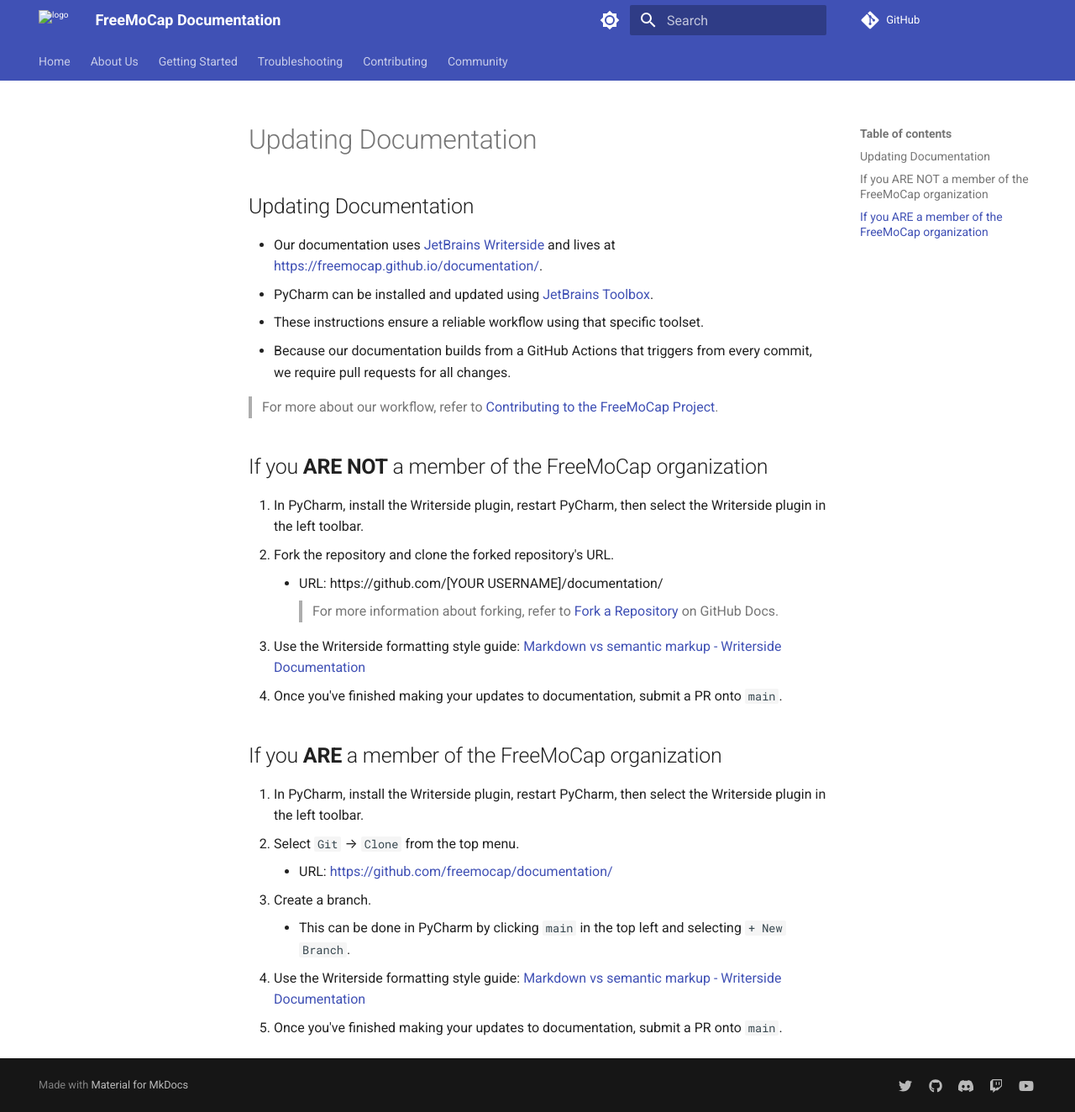
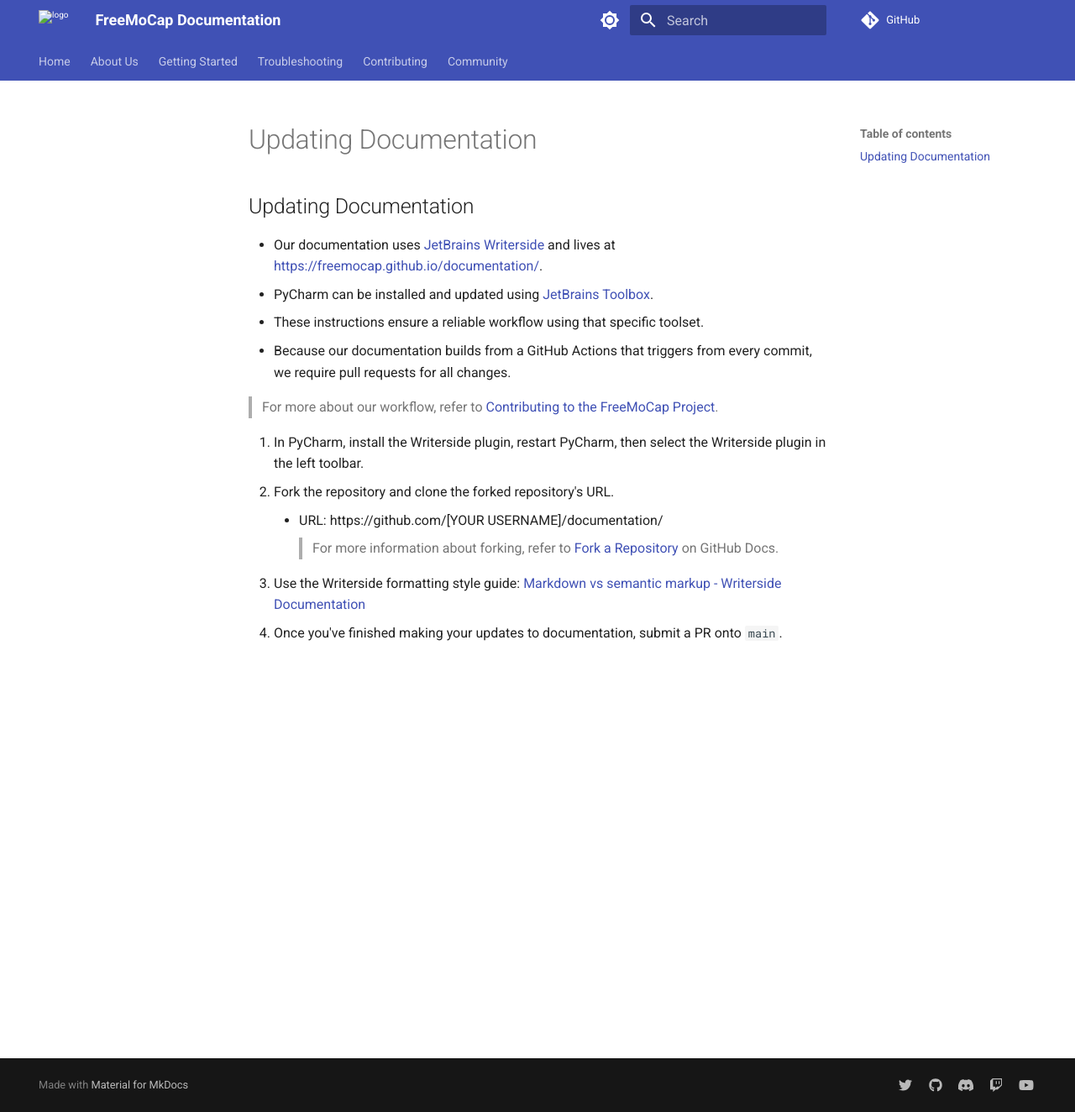
Before and after one commit to freemocap/documentation, an MkDocs documentation site: the page built from docs/Writerside/topics/Updating-Documentation.md, in a window 1280 px wide and 1324 px high. Shown: the whole window at 84% size. Built offline with MkDocs 1.6.1 and Material for MkDocs 9.7.7, drawn with Linux system fonts in a browser that asks for light colours; comment, search, counter and statistics services are not loaded.

Commit message:
create Updating-Documentation.md
Splitting off the org/non-org instructions from updating docs" guidelines

https://github.com/freemocap/freemocap/pull/725

```diff
--- a/docs/Writerside/topics/Updating-Documentation.md
+++ b/docs/Writerside/topics/Updating-Documentation.md
@@ -7,21 +7,9 @@
 
 > For more about our workflow, refer to [Contributing to the FreeMoCap Project](https://freemocap.github.io/documentation/contributing-index.html).
 
-# If you **ARE NOT** a member of the FreeMoCap organization
-
 1.  In PyCharm, install the Writerside plugin, restart PyCharm, then select the Writerside plugin in the left toolbar.
 2. Fork the repository and clone the forked repository's URL.
     * URL: https://github.com/[YOUR USERNAME]/documentation/
 > For more information about forking, refer to [Fork a Repository](https://docs.github.com/en/pull-requests/collaborating-with-pull-requests/working-with-forks/fork-a-repo) on GitHub Docs.
 4. Use the Writerside formatting style guide: [Markdown vs semantic markup - Writerside Documentation](https://www.jetbrains.com/help/writerside/markup-reference.html)
 5. Once you've finished making your updates to documentation, submit a PR onto `main`.
-
-# If you **ARE** a member of the FreeMoCap organization
-
-1. In PyCharm, install the Writerside plugin, restart PyCharm, then select the Writerside plugin in the left toolbar.
-2. Select `Git` → `Clone` from the top menu.
-    * URL: [https://github.com/freemocap/documentation/](https://github.com/freemocap/documentation/)
-3. Create a branch.
-    * This can be done in PyCharm by clicking `main` in the top left and selecting `+ New Branch`.
-4. Use the Writerside formatting style guide: [Markdown vs semantic markup - Writerside Documentation](https://www.jetbrains.com/help/writerside/markup-reference.html)
-5. Once you've finished making your updates to documentation, submit a PR onto `main`.
```
Also changed, not shown: 1 other file.
